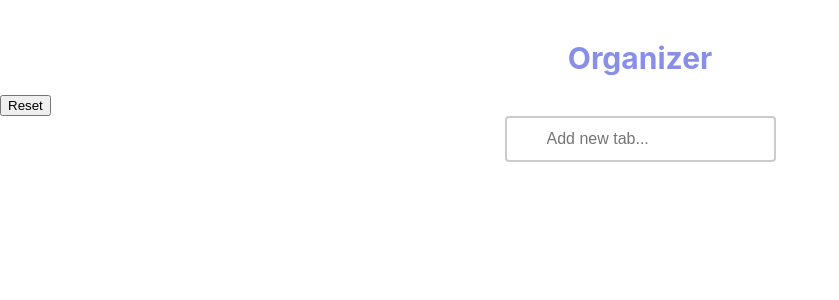
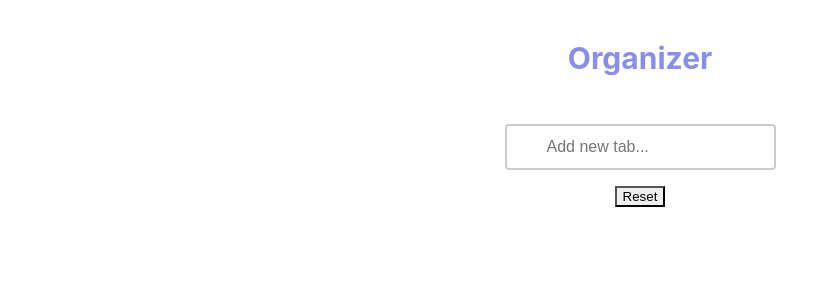
Before and after one commit to eyang7/organizer, a React (Create React App) app: page / in a window 1280 px wide. Shown: the top 300 px of the page, without its empty margins (0-839 px from the left). Built offline with nearby package versions, Linux system fonts and the light colour scheme.

Commit message:
done with front end minus styling

```diff
--- a/src/Category.css
+++ b/src/Category.css
@@ -35,8 +35,8 @@
     padding: 8px;
     max-width: 300px;
     background-color: aliceblue;
-    border-radius: 12px;
-    border: 1px solid rgb(136, 143, 232);
+    border-radius: 18px;
+    border: 2px solid rgb(152, 158, 251);
     margin: 0 auto;
     margin-top: 20vh;
     text-align: center;
@@ -45,7 +45,8 @@
   }
 
   .tab:hover {
-    transform: translateY(-10px);
+    transform: translateY(-8px);
+    background-color: rgb(206, 225, 241);
   }
 
   .tab-list{
@@ -64,10 +65,6 @@
     padding: 1.4px;
   }
 
-  /* .tab {
-    margin: 0.5em;
-    font-weight: 500;
-    font-size: 0.8rem;
-    color: var(--clr-fg-alt);
-  }
-   */
+ #reset:hover {
+    font-weight: bold;
+ }
--- a/src/Organizer.jsx
+++ b/src/Organizer.jsx
@@ -1,9 +1,8 @@
 import React, {useState} from "react";
 import Navbar from './Navbar';
 import Category from './Category';
-import Button from "react-bootstrap/Button";
 import { CreateTab } from "./CreateTab";  //empty list of tab components
-import { Wrap, Input} from "@chakra-ui/react";
+import { Wrap, Input, Button, VStack} from "@chakra-ui/react";
 const Organizer = () => {
     const handleSubmit = (e) => {
         e.preventDefault();
@@ -11,10 +10,16 @@ const Organizer = () => {
         console.log(curr)
         updateCurr("");
     }
+
+    const handleReset = (e) => {
+        e.preventDefault();
+        setItems([]);
+        updateCurr("");
+    }
     const [items, setItems] = useState([])
     const [curr, updateCurr] = useState("");
     return (
-        <div className="app">
+        <VStack>
             <Navbar/>
 
             <div className = "category">
@@ -28,12 +33,13 @@ const Organizer = () => {
 
              <div className = "tabs">
              <ul id = "tabs-list">
-             <Wrap spacing= "100px" > {items.map((item, idx) => <CreateTab key= {idx} name= {item} />)} </Wrap>
+             <Wrap justify = "center" spacing= "100px" > {items.map((item, idx) => <CreateTab key= {idx} name= {item} />)} </Wrap>
              </ul>
              </div>
-             {/* clear button that resets everything */}
-             <Button id = "reset"/*onClick={}*/> Reset </Button>
-         </div>
+
+
+             <Button id = "reset" onClick = {(e) => handleReset(e)}> Reset </Button>
+        </VStack>
     )
 
     //     // {/* each tab data using Node.js and then display tabs through frontend */}
```
